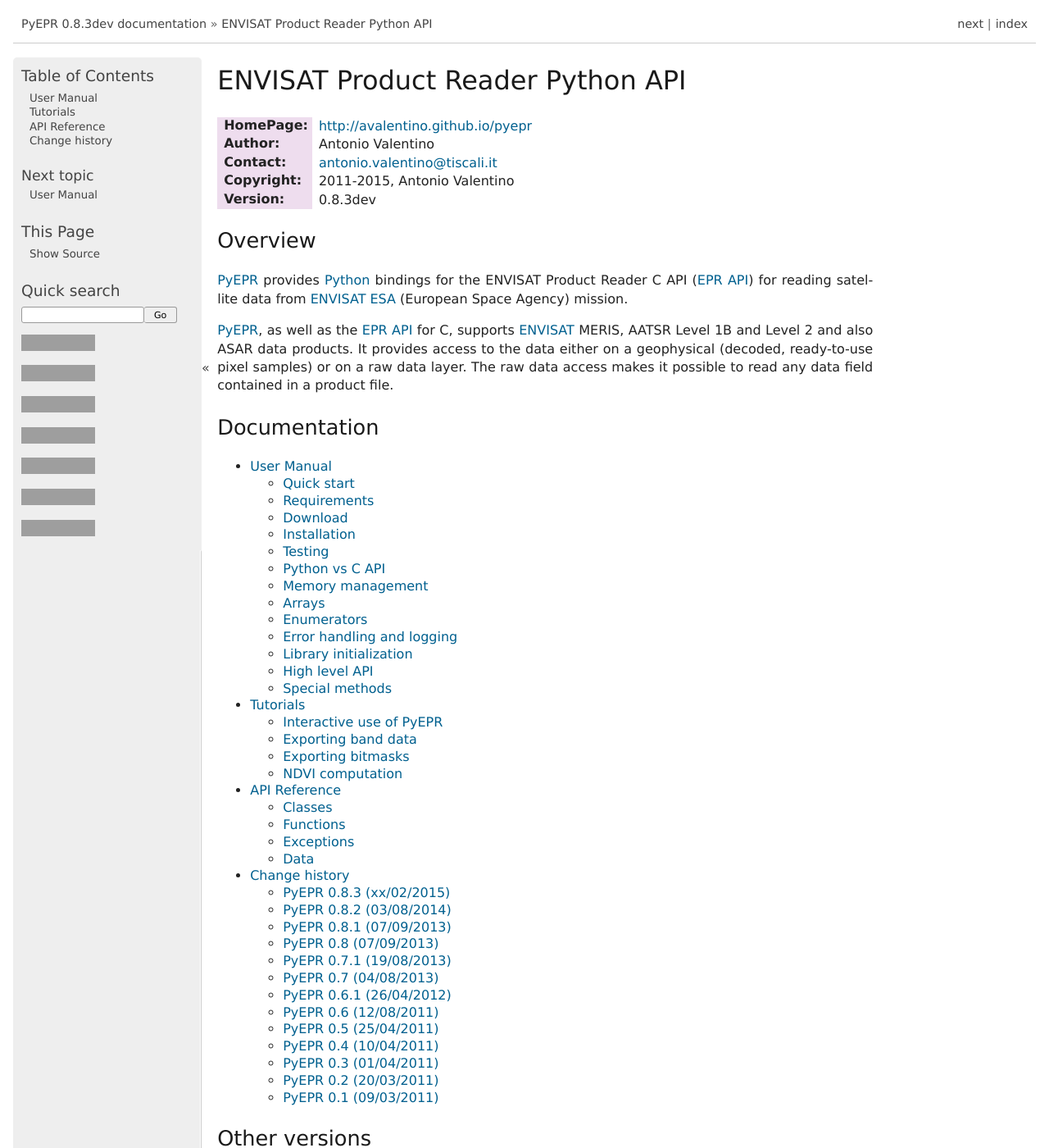
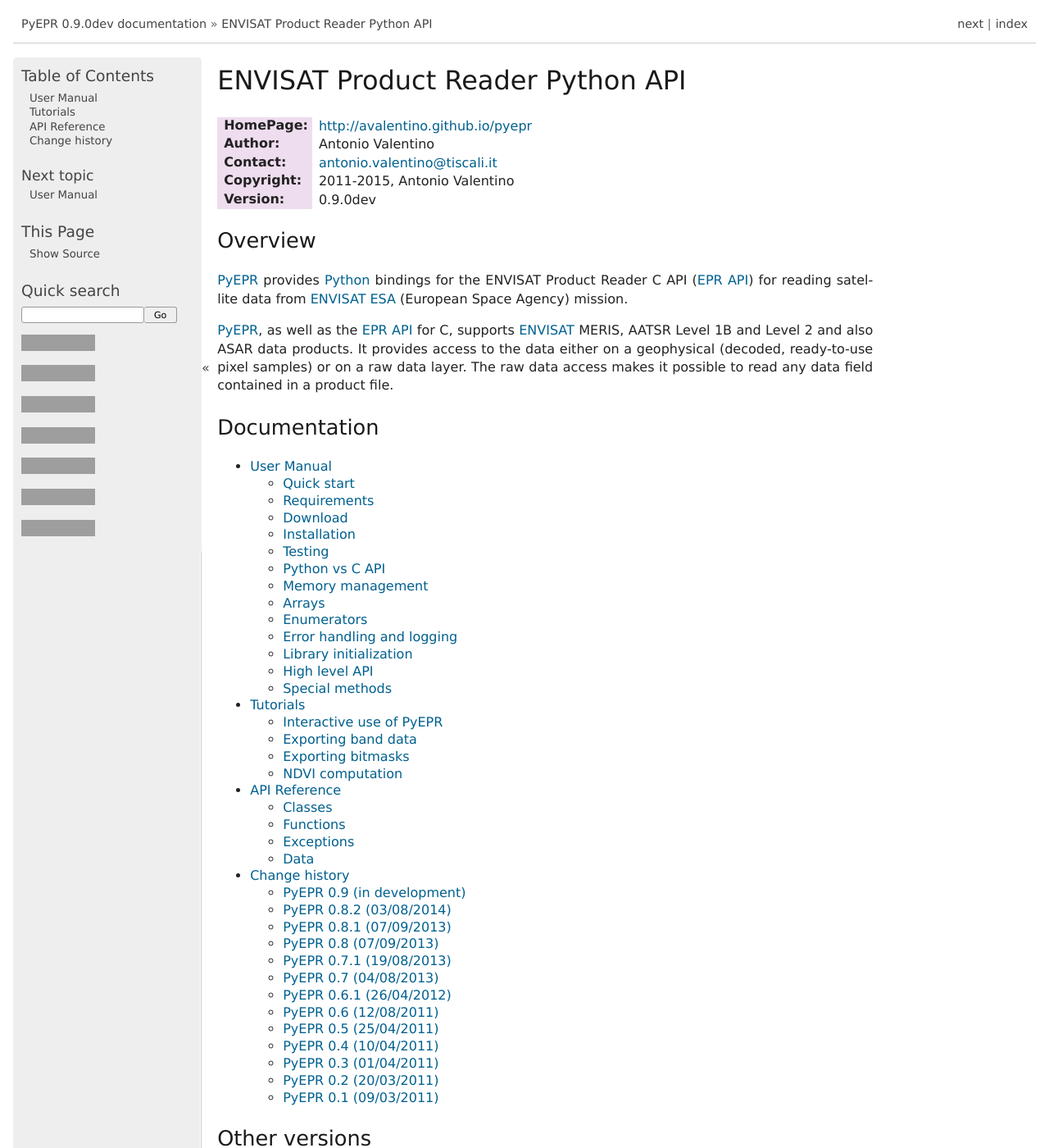
Before and after one commit to avalentino/pyepr, a Sphinx documentation site: the page built from doc/index.txt, in a window 1280 px wide and 1400 px high. Shown: the whole window at 82% size. Built offline with Sphinx 7.4.7, drawn with Linux system fonts in a browser that asks for light colours; formulas are drawn with MathJax 3; comment, search, counter and statistics services are not loaded; some of the changed text lies outside the part shown; grey boxes are pictures that could not be loaded.

Commit message:
Update version number to 0.9

```diff
--- a/README.txt
+++ b/README.txt
@@ -6,7 +6,7 @@
 :Author:    Antonio Valentino
 :Contact:   antonio.valentino@tiscali.it
 :Copyright: 2011-2015, Antonio Valentino <antonio.valentino@tiscali.it>
-:Version:   0.8.3
+:Version:   0.9.0
 
 
 Introduction
--- a/doc/NEWS.txt
+++ b/doc/NEWS.txt
@@ -2,8 +2,8 @@
 ==============
 
 
-PyEPR 0.8.3 (xx/02/2015)
-------------------------
+PyEPR 0.9 (in development)
+--------------------------
 
 * :meth:`epr.Field.get_elems` now also handles :data:`epr.E_TID_STRING` and
   :data:`epr.E_TID_TIME` data types
--- a/doc/conf.py
+++ b/doc/conf.py
@@ -68,7 +68,7 @@
 # built documents.
 #
 # The short X.Y version.
-version = '0.8.3'
+version = '0.9.0'
 # The full version, including alpha/beta/rc tags.
 release = version + 'dev'
 
--- a/doc/index.txt
+++ b/doc/index.txt
@@ -58,8 +58,7 @@
     Online documentation for other PyEpr_ versions:
 
     * `latest <https://pyepr.readthedocs.org/en/latest/>`_ development
-    * `0.8.2 <https://pyepr.readthedocs.org/en/v0.8.3/>`_ (latest stable)
-    * `0.8.2 <https://pyepr.readthedocs.org/en/v0.8.2/>`_
+    * `0.8.2 <https://pyepr.readthedocs.org/en/v0.8.2/>`_ (latest stable)
     * `0.8.1 <https://pyepr.readthedocs.org/en/v0.8.1/>`_
     * `0.8 <https://pyepr.readthedocs.org/en/v0.8/>`_
     * `0.7.1 <https://pyepr.readthedocs.org/en/v0.7.1/>`_
--- a/doc/interactive_use.txt
+++ b/doc/interactive_use.txt
@@ -75,7 +75,7 @@
         .. _ESA: http://earth.esa.int
 
     In [3]: epr.__version__, epr.EPR_C_API_VERSION
-    Out[3]: ('0.8.3', '2.3dev')
+    Out[3]: ('0.9.0', '2.3dev')
 
 Docstrings are available for almost all classes, methods and functions in
 the :mod:`epr` and they can be displayed using the :func:`help` python_
--- a/doc/usermanual.txt
+++ b/doc/usermanual.txt
@@ -175,7 +175,7 @@
 
 .. note::
 
-    since PyEPR_ 0.8.3 the test product is downloaded and decompressed
+    since PyEPR_ 0.9.0 the test product is downloaded and decompressed
     automatically by the test script if not already available.
     In this case a working Internet connection is expected to be available
     when the test suite is run.
```
Also changed, not shown: 1 other file.
